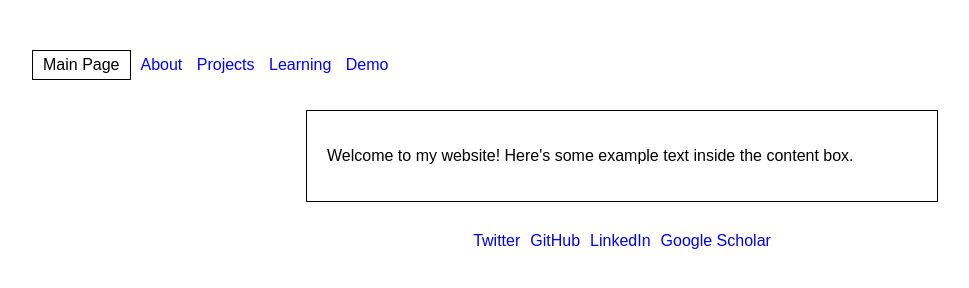
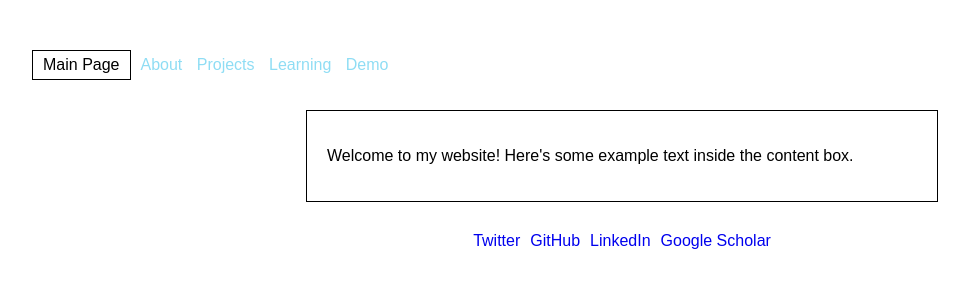
Before and after one commit to AlirezaFarNia/AlirezaFarNia.github.io, a plain HTML site: page index.html in a window 1280 px wide. Shown: the whole page, without its empty margins (18-987 px from the left). Drawn offline with Linux system fonts and the light colour scheme.

Commit message:
initial commit #3

```diff
--- a/styles.css
+++ b/styles.css
@@ -27,7 +27,7 @@
     margin: 0 auto;
 }
 .nav-link {
-    color: blue;
+    color: rgb(143, 221, 244);
     text-decoration: none;
     margin-left: 10px;
 }
```
